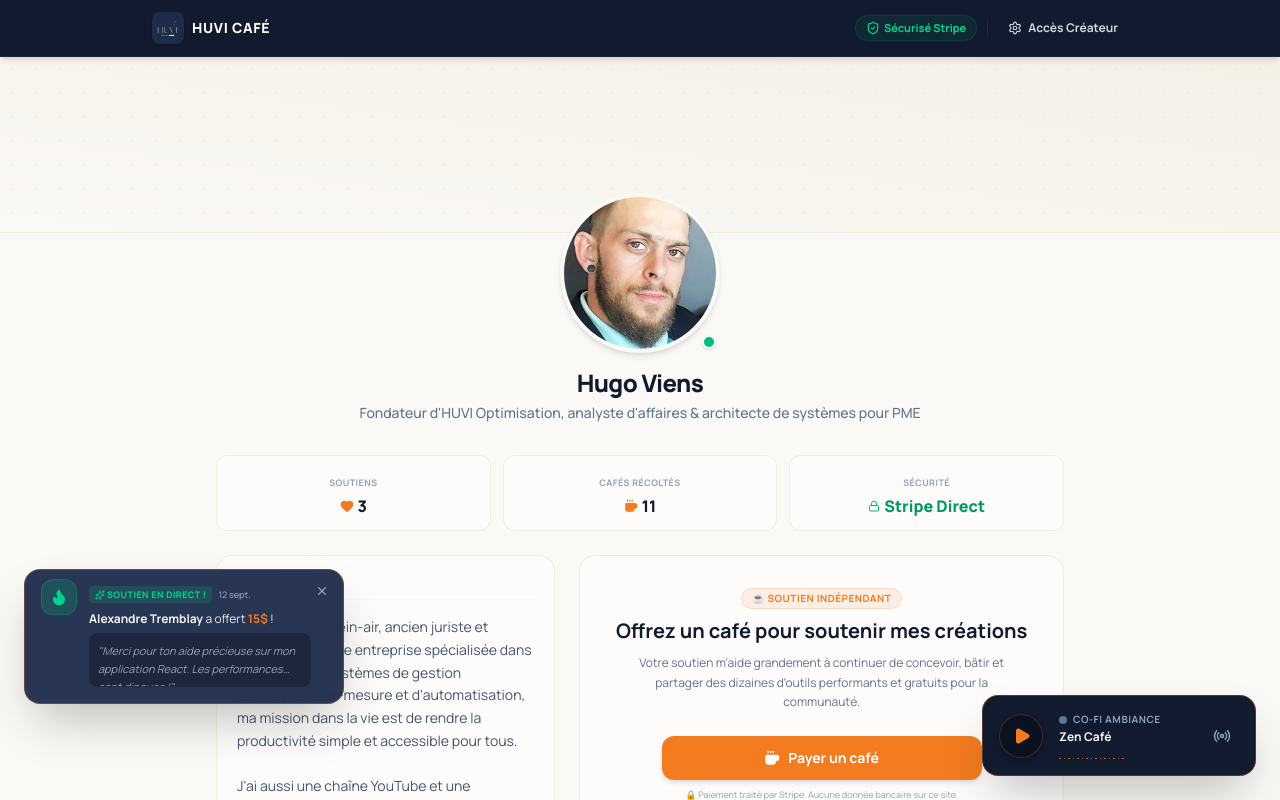
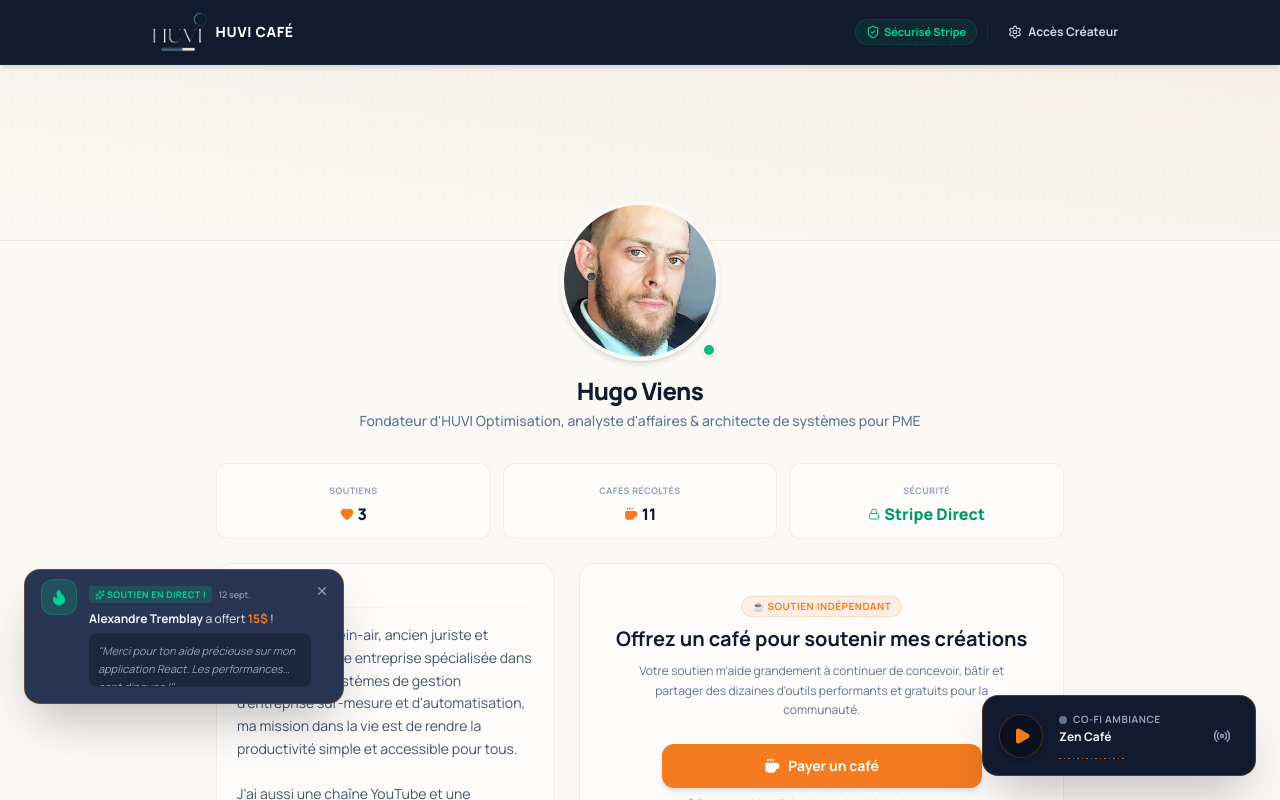
Before and after one commit to HUVIassistance/HUVI-Cafe, a React (Vite) app: page / in a window 1280 px wide. Shown: the top 800 px of the page. Built offline with nearby package versions, Linux system fonts and the light colour scheme.

Commit message:
feat(header): logo plus grand et sans tuile (h-9 sm:h-10 w-auto)

```diff
--- a/src/App.tsx
+++ b/src/App.tsx
@@ -247,7 +247,7 @@
       <header id="app-top-header" className="bg-brand-navy border-b border-slate-800/80 sticky top-0 z-30 text-white shadow-md">
         <div className="max-w-5xl mx-auto px-4 sm:px-6 py-3 flex items-center justify-between">
           <div className="flex items-center gap-2">
-            <img src="/logo-mark.png" alt="HUVI Optimisation" className="w-8 h-8 rounded-lg shadow-sm" />
+            <img src="/logo-huvi-header.png" alt="HUVI Optimisation" className="h-9 sm:h-10 w-auto" />
             <span className="font-extrabold text-xs sm:text-sm tracking-wider text-white uppercase">HUVI Café</span>
           </div>
 
```
